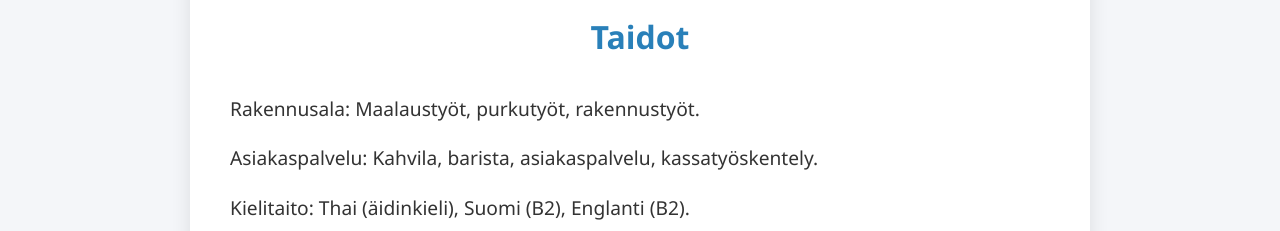
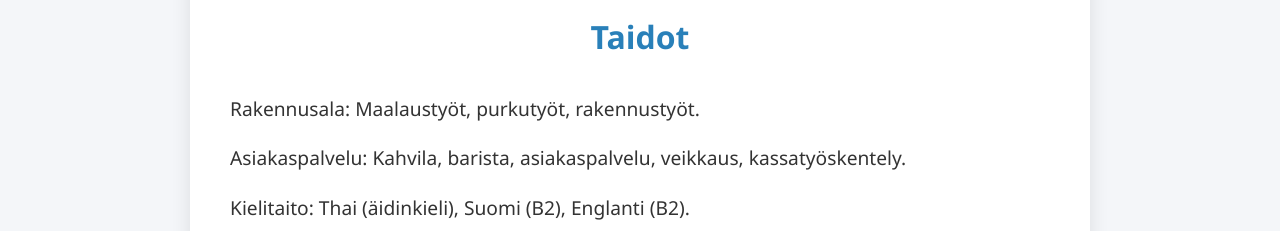
Before and after one commit to KarunWasu/CV, a plain HTML site: page index.html in a window 1280 px wide. Shown: the part 2371-2602 px from the top of the page. Drawn offline with Linux system fonts and the light colour scheme.

Commit message:
Update index.html

```diff
--- a/index.html
+++ b/index.html
@@ -71,7 +71,7 @@
         <h2>Taidot</h2>
         <ul>
             <li>Rakennusala: Maalaustyöt, purkutyöt, rakennustyöt.</li>
-            <li>Asiakaspalvelu: Kahvila, barista, asiakaspalvelu, kassatyöskentely.</li>
+            <li>Asiakaspalvelu: Kahvila, barista, asiakaspalvelu, veikkaus, kassatyöskentely.</li>
             <li>Kielitaito: Thai (äidinkieli), Suomi (B2), Englanti (B2).</li>
             <li>Tietotekniikka: Microsoft Word, Microsoft Excel, HTML5/CSS3, JavaScript.</li>
             <li>Ajokortti: B-luokan ajokortti.</li>
```
